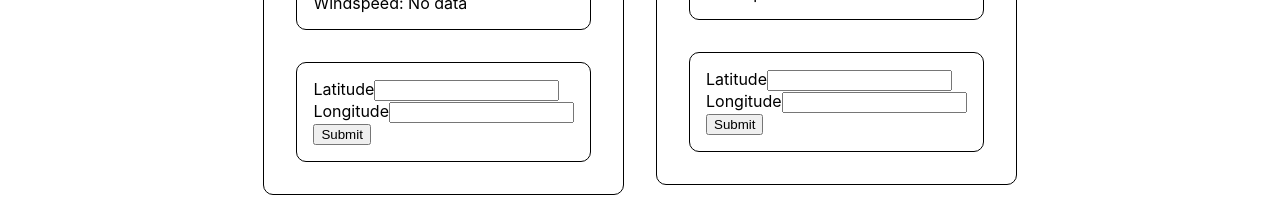
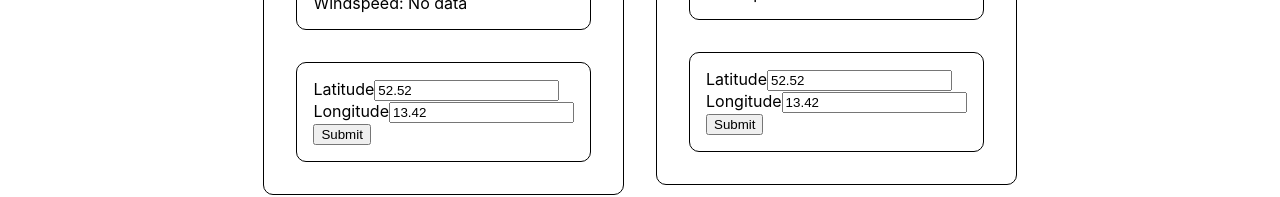
Before and after one commit to asarama/react-state-management, a React (Create React App) app: page / in a window 1280 px wide. Shown: the part 357-554 px from the top of the page. Built offline with nearby package versions, Linux system fonts and the light colour scheme.

Commit message:
Finished context implementation

```diff
--- a/src/components/WeatherCard/inputs.js
+++ b/src/components/WeatherCard/inputs.js
@@ -1,4 +1,4 @@
-import React, { useState } from 'react';
+import React from 'react';
 
 import Form from 'react-bootstrap/Form';
 import Button from 'react-bootstrap/Button';
@@ -7,19 +7,24 @@ import { RoundContainer } from 'components/WeatherCard/Elements'
 
 import { weatherService } from 'services/http/openmeteo'
 
-import { LatitudeInputContext, LongitudeInputContext } from 'components/context'
+import {
+    useGeolocationInput,
+    useGeolocationLatitudeUpdate,
+    useGeolocationLongitudeUpdate
+} from 'context/input'
 
 const WeatherCardInputs = () => {
 
-    const [inputLatitude, setLatitude] = useState()
-    const [inputLongitude, setLongitude] = useState()
+    const geolocationInputs = useGeolocationInput()
+    const updateLatitude = useGeolocationLatitudeUpdate()
+    const updateLongitude = useGeolocationLongitudeUpdate()
 
     const latitudeChangeHandler = (event) => {
-        setLatitude(event.target.value);
+        updateLatitude(event.target.value)
     };
 
     const longitudeChangeHandler = (event) => {
-        setLongitude(event.target.value);
+        updateLongitude(event.target.value)
     };
 
     const submitHandler = (event) => {
@@ -27,11 +32,11 @@ const WeatherCardInputs = () => {
         event.preventDefault();
 
         console.group("WeatherCard Submit Input")
-        console.log(`inputLatitude: ${inputLatitude}`)
-        console.log(`inputLongitude: ${inputLongitude}`)
+        console.log(`inputLatitude: ${geolocationInputs.latitude}`)
+        console.log(`inputLongitude: ${geolocationInputs.longitude}`)
         console.groupEnd("WeatherCard Submit Input")
 
-        weatherService.updateWeatherObs(inputLatitude, inputLongitude)
+        weatherService.updateWeatherObs(geolocationInputs.latitude, geolocationInputs.longitude)
     }
 
     return (
@@ -40,25 +45,19 @@ const WeatherCardInputs = () => {
                 <Form onSubmit={submitHandler}>
                     <Form.Group className="mb-3" controlId="exampleForm.ControlInput1">
                         <Form.Label>Latitude</Form.Label>
-                        <LatitudeInputContext.Provider value={inputLatitude}>
                         <Form.Control
                             type="number"
-                                // placeholder={DEFAULT_GEOLOCATION.latitude}
-                                value={inputLatitude}
+                            value={geolocationInputs.latitude}
                             onChange={latitudeChangeHandler}
                         />
-                        </LatitudeInputContext.Provider>
                     </Form.Group>
                     <Form.Group className="mb-3" controlId="exampleForm.ControlInput2">
                         <Form.Label>Longitude</Form.Label>
-                        <LongitudeInputContext.Provider value={inputLongitude}>
                         <Form.Control
                             type="number"
-                                // placeholder={DEFAULT_GEOLOCATION.longitude}
-                                value={inputLongitude}
+                            value={geolocationInputs.longitude}
                             onChange={longitudeChangeHandler}
                         />
-                        </LongitudeInputContext.Provider>
                     </Form.Group>
                     <Button variant="primary" type="submit">
                         Submit
--- a/src/components/WeatherCardClone/inputs.js
+++ b/src/components/WeatherCardClone/inputs.js
@@ -1,25 +1,30 @@
-import React, { useState } from 'react';
+import React from 'react';
 
 import Form from 'react-bootstrap/Form';
 import Button from 'react-bootstrap/Button';
 
-import { RoundContainer } from 'components/WeatherCardClone/Elements'
+import { RoundContainer } from 'components/WeatherCard/Elements'
 
 import { weatherService } from 'services/http/openmeteo'
 
-import { LatitudeInputContext, LongitudeInputContext } from 'components/context'
+import {
+    useGeolocationInput,
+    useGeolocationLatitudeUpdate,
+    useGeolocationLongitudeUpdate
+} from 'context/input'
 
 const WeatherCardInputs = () => {
 
-    const [inputLatitude, setLatitude] = useState()
-    const [inputLongitude, setLongitude] = useState()
+    const geolocationInputs = useGeolocationInput()
+    const updateLatitude = useGeolocationLatitudeUpdate()
+    const updateLongitude = useGeolocationLongitudeUpdate()
 
     const latitudeChangeHandler = (event) => {
-        setLatitude(event.target.value);
+        updateLatitude(event.target.value)
     };
 
     const longitudeChangeHandler = (event) => {
-        setLongitude(event.target.value);
+        updateLongitude(event.target.value)
     };
 
     const submitHandler = (event) => {
@@ -27,11 +32,11 @@ const WeatherCardInputs = () => {
         event.preventDefault();
 
         console.group("WeatherCard Submit Input")
-        console.log(`inputLatitude: ${inputLatitude}`)
-        console.log(`inputLongitude: ${inputLongitude}`)
+        console.log(`inputLatitude: ${geolocationInputs.latitude}`)
+        console.log(`inputLongitude: ${geolocationInputs.longitude}`)
         console.groupEnd("WeatherCard Submit Input")
 
-        weatherService.updateWeatherObs(inputLatitude, inputLongitude)
+        weatherService.updateWeatherObs(geolocationInputs.latitude, geolocationInputs.longitude)
     }
 
     return (
@@ -40,25 +45,21 @@ const WeatherCardInputs = () => {
                 <Form onSubmit={submitHandler}>
                     <Form.Group className="mb-3" controlId="exampleForm.ControlInput1">
                         <Form.Label>Latitude</Form.Label>
-                        <LatitudeInputContext.Provider value={inputLatitude}>
                         <Form.Control
                             type="number"
                             // placeholder={DEFAULT_GEOLOCATION.latitude}
-                                value={inputLatitude}
+                            value={geolocationInputs.latitude}
                             onChange={latitudeChangeHandler}
                         />
-                        </LatitudeInputContext.Provider>
                     </Form.Group>
                     <Form.Group className="mb-3" controlId="exampleForm.ControlInput2">
                         <Form.Label>Longitude</Form.Label>
-                        <LongitudeInputContext.Provider value={inputLongitude}>
                         <Form.Control
                             type="number"
                             // placeholder={DEFAULT_GEOLOCATION.longitude}
-                                value={inputLongitude}
+                            value={geolocationInputs.longitude}
                             onChange={longitudeChangeHandler}
                         />
-                        </LongitudeInputContext.Provider>
                     </Form.Group>
                     <Button variant="primary" type="submit">
                         Submit
--- a/src/components/context.js
+++ /dev/null
@@ -1,5 +0,0 @@
-import React from 'react';
-import { DEFAULT_GEOLOCATION } from 'constants';
-
-export const LatitudeInputContext = React.createContext(DEFAULT_GEOLOCATION.latitude)
-export const LongitudeInputContext = React.createContext(DEFAULT_GEOLOCATION.longitude);
--- /dev/null
+++ b/src/context/input.js
@@ -0,0 +1,47 @@
+import React,  { useContext, useState } from 'react'
+import { DEFAULT_GEOLOCATION } from 'constants'
+
+const GeolocationInputContext = React.createContext()
+const GeolocationInputLatUpdateContext = React.createContext()
+const GeolocationInputLongUpdateContext = React.createContext()
+
+export const useGeolocationInput = () => {
+    return useContext(GeolocationInputContext)
+}
+
+export const useGeolocationLatitudeUpdate = () => {
+    return useContext(GeolocationInputLatUpdateContext)
+}
+
+export const useGeolocationLongitudeUpdate = () => {
+    return useContext(GeolocationInputLongUpdateContext)
+}
+
+export const GeolocationInputProvider = ({ children }) => {
+    const [geolocationInputs, setGeolocationInputs] = useState(DEFAULT_GEOLOCATION)
+
+    const updateLatitude = (latitude) => {
+        setGeolocationInputs({
+            latitude,
+            longitude: geolocationInputs.longitude
+        })
+    }
+
+    const updateLongitude = (longitude) => {
+        setGeolocationInputs({
+            longitude,
+            latitude: geolocationInputs.latitude
+        })
+    }
+
+    return (
+        <GeolocationInputContext.Provider value={geolocationInputs}>
+            <GeolocationInputLatUpdateContext.Provider value={updateLatitude}>
+                <GeolocationInputLongUpdateContext.Provider value={updateLongitude}>
+                    {children}
+                </GeolocationInputLongUpdateContext.Provider>
+            </GeolocationInputLatUpdateContext.Provider>
+        </GeolocationInputContext.Provider>
+    )
+
+}
--- a/src/pages/A.js
+++ b/src/pages/A.js
@@ -3,6 +3,8 @@ import React from 'react';
 
 import WeatherCard from 'components/WeatherCard';
 import WeatherCardClone from 'components/WeatherCardClone';
+
+import {GeolocationInputProvider} from 'context/input';
 
 const A = () => {
   return (
@@ -14,8 +16,10 @@ const A = () => {
         height: '90vh'
       }}
     >
-      <WeatherCard></WeatherCard>
-      <WeatherCardClone></WeatherCardClone>
+      <GeolocationInputProvider>
+        <WeatherCard></WeatherCard>
+        <WeatherCardClone></WeatherCardClone>
+      </GeolocationInputProvider>
     </div>
   );
 };
```
Lines whose indentation alone changed are shown as unchanged.
